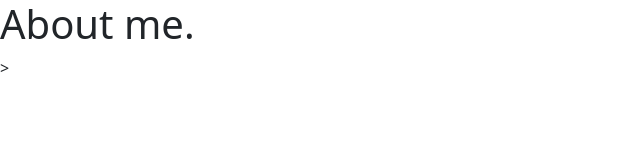
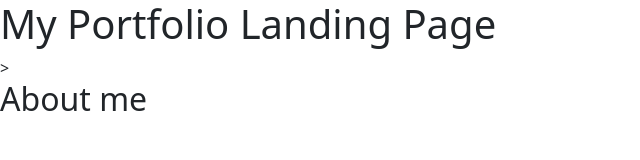
Before and after one commit to mercyakuku/Portfolio-Landing-Page, a plain HTML site: page index.html in a window 1280 px wide. Shown: the whole page, without its empty margins (0-640 px from the left). Drawn offline with nearby package versions, Linux system fonts and the light colour scheme.

Commit message:
commit index.html h1 and h2 tags

```diff
--- a/index.html
+++ b/index.html
@@ -7,7 +7,8 @@
     href="https://cdn.jsdelivr.net/npm/bootstrap@5.1.3/dist/css/bootstrap.min.css" rel="stylesheet" integrity="sha384-1BmE4kWBq78iYhFldvKuhfTAU6auU8tT94WrHftjDbrCEXSU1oBoqyl2QvZ6jIW3" crossorigin="anonymous">
 
    <title>My Portfolio Landing Page.</title>
-   <h1>About me.</h1>>
+   <h1>My Portfolio Landing Page</h1>>
+   <h2>About me</h2>
 </head>
 <body>
 
```
